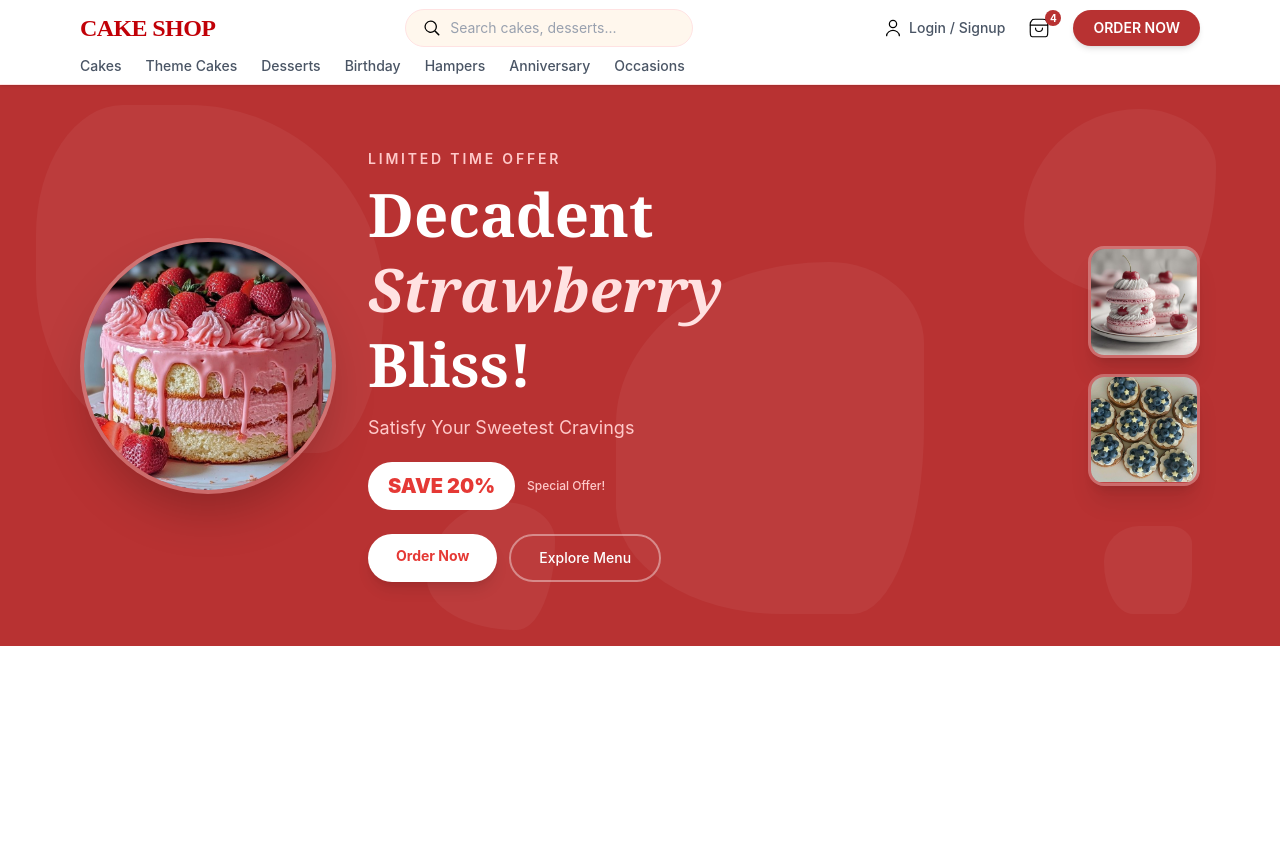
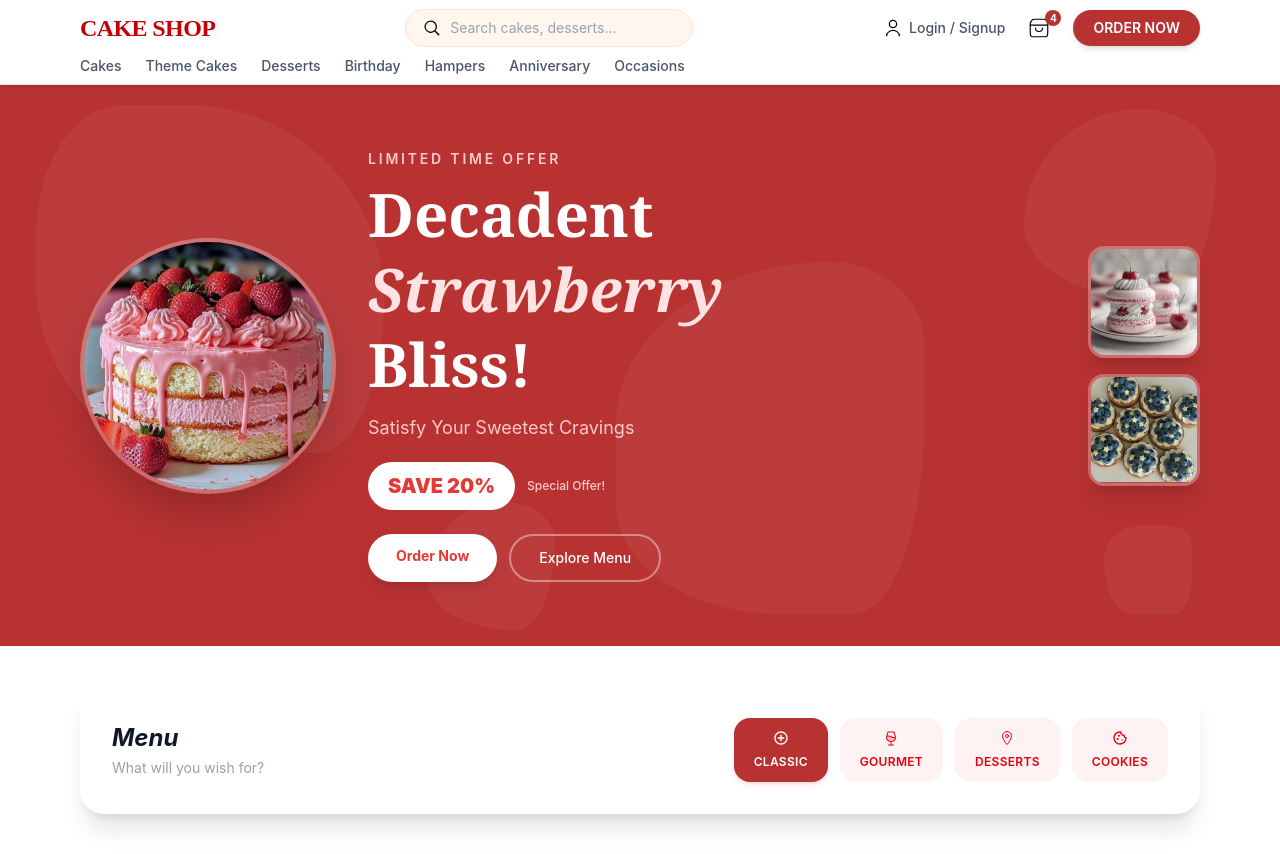
Before and after one commit to Soroush-Eghdami/cake-website-project, a React (Vite) app: page / in a window 1280 px wide. Before the commit the page ends 800 px from the top, so only its background shows below. Built offline with nearby package versions, Linux system fonts and the light colour scheme.

Commit message:
ui: menu part and use react icons

```diff
--- a/index.html
+++ b/index.html
@@ -4,7 +4,7 @@
     <meta charset="UTF-8" />
     <link rel="icon" type="image/svg+xml" href="/favicon.svg" />
     <meta name="viewport" content="width=device-width, initial-scale=1.0" />
-    <title>frog-project</title>
+    <title>Cake Shop</title>
   </head>
   <body>
     <div id="root"></div>
--- a/package.json
+++ b/package.json
@@ -13,6 +13,7 @@
     "@tailwindcss/vite": "^4.3.0",
     "react": "^19.2.4",
     "react-dom": "^19.2.4",
+    "react-icons": "^5.6.0",
     "react-router-dom": "^7.14.1",
     "tailwindcss": "^4.3.0"
   },
--- a/src/components/home/MainHome.tsx
+++ b/src/components/home/MainHome.tsx
@@ -1,6 +1,11 @@
 import strawberry from "../../assets/HomeIcon/Strawberry-cake.jpg";
 import macaron from "../../assets/HomeIcon/macaron.jpg";
 import blueCake from "../../assets/HomeIcon/blueCake.jpg";
+import { MdOutlineCookie } from "react-icons/md";
+import { MdAddCircleOutline } from "react-icons/md";
+import { IoLocationOutline } from "react-icons/io5";
+import { PiWineDuotone } from "react-icons/pi";
+
 
 const MainHome = () => {
   return (
@@ -25,7 +30,7 @@ const MainHome = () => {
 
 
         <div className="max-w-6xl mx-auto px-4 py-12 md:py-16 flex items-center gap-8 relative z-10">
-          <div className="shrink-0 w-52 h-52 md:w-64 md:h-64 rounded-full bg-white/10 border-4 border-white/20 overflow-hidden shadow-2xl animate-[fade-in_0.6s_ease_both]">
+          <div className="shrink-0 w-52 h-52 md:w-64 md:h-64 rounded-full bg-white/10 border-4 border-white/20 overflow-hidden shadow-2xl">
             <img
               src={strawberry}
               alt="Strawberry Cake"
@@ -88,6 +93,55 @@ const MainHome = () => {
           </div>
         </div>
       </section>
+
+      <section className="max-w-6xl mx-auto px-4 py-10">
+        <div className="bg-white rounded-3xl shadow-xl p-6 md:p-8">
+          <div className="flex flex-col md:flex-row md:items-center justify-between gap-6">
+
+            <div>
+              <h2 className="italic text-2xl font-bold text-gray-900">
+                Menu
+              </h2>
+              <p className="text-sm text-gray-400 mt-1">
+                What will you wish for?
+              </p>
+            </div>
+
+            <div className="flex flex-wrap gap-3">
+
+              <button className="flex flex-col items-center gap-2 px-5 py-3 bg-[#B83232] text-white rounded-2xl shadow-md shadow-red-300/30 hover:bg-red-900 transition-colors">
+                <MdAddCircleOutline />
+                <span className="text-xs font-semibold tracking-wide">
+                  CLASSIC
+                </span>
+              </button>
+
+              <button className="flex flex-col items-center gap-2 px-5 py-3 bg-red-50 text-red-600 rounded-2xl hover:bg-red-100 transition-colors">
+                <PiWineDuotone />
+                <span className="text-xs font-semibold tracking-wide">
+                  GOURMET
+                </span>
+              </button>
+
+              <button className="flex flex-col items-center gap-2 px-5 py-3 bg-red-50 text-red-600 rounded-2xl hover:bg-red-100 transition-colors">
+                <IoLocationOutline />
+                <span className="text-xs font-semibold tracking-wide">
+                  DESSERTS
+                </span>
+              </button>
+
+              <button className="flex flex-col items-center gap-2 px-5 py-3 bg-red-50 text-red-600 rounded-2xl hover:bg-red-100 transition-colors">
+                <MdOutlineCookie />
+                <span className="text-xs font-semibold tracking-wide">
+                  COOKIES
+                </span>
+              </button>
+
+            </div>
+          </div>
+        </div>
+      </section>
+
     </>
   );
 };
```
Also changed, not shown: 1 other file (tests, documents, lock files or other folders).
